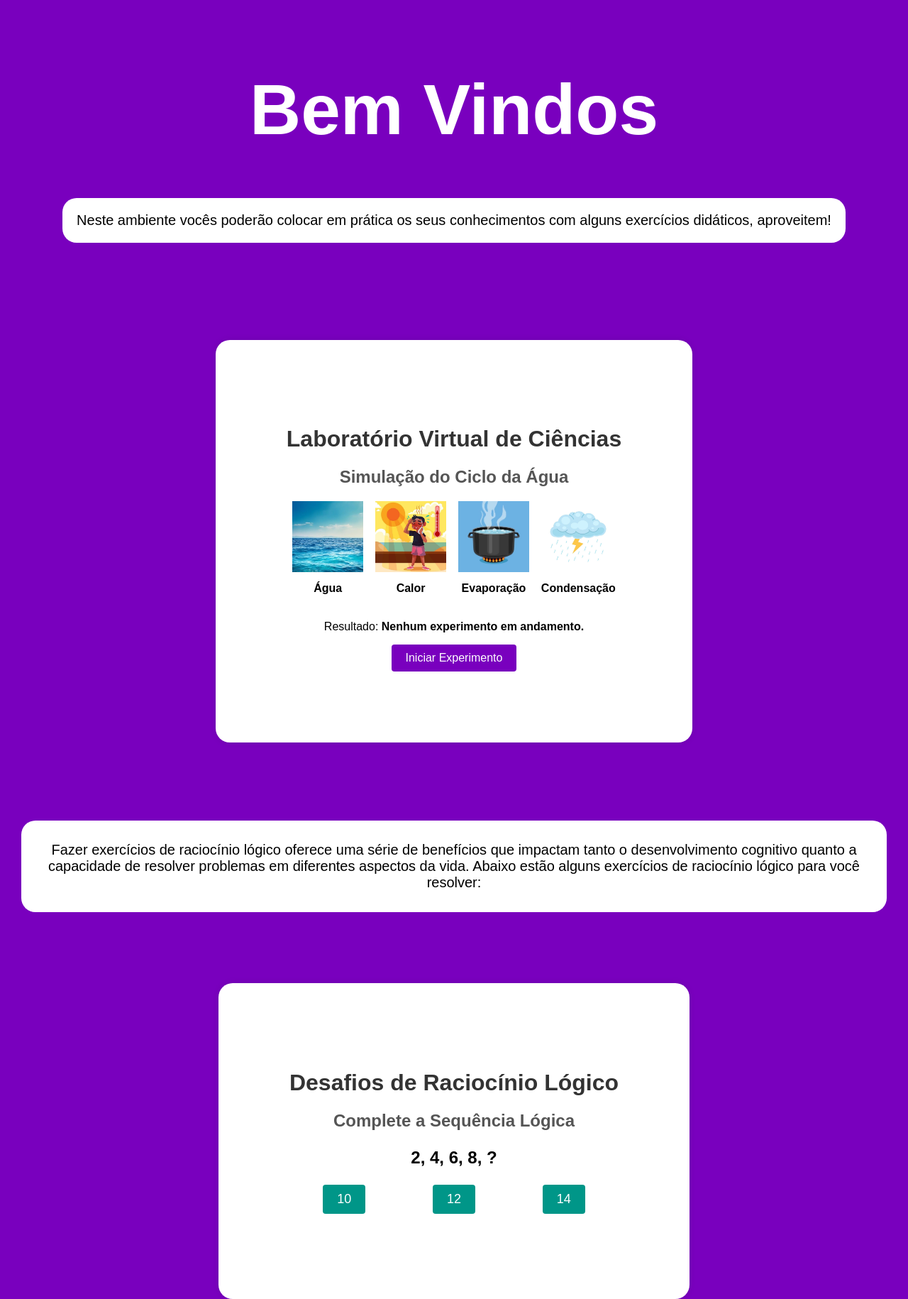
After one commit to LPesposito/ODA, a Django app: page /atividade/lab in a window 1280 px wide. The commit adds this page. Shown: the whole page at 71% size. Run offline with Django 5.2, Linux system fonts and the light colour scheme.

Commit message:
Adicionado a atividade laboratorio virtual "/atividade/lab" e template respectivia

```diff
--- /dev/null
+++ b/ODA/static/lab/script.js
@@ -0,0 +1,75 @@
+function startExperiment() {
+    document.getElementById('water').querySelector('img').style.transform = 'scale(1.2)';
+    document.getElementById('experiment-result').innerText = 'A água aquece e evapora...';
+
+    setTimeout(() => {
+        document.getElementById('heat').querySelector('img').style.transform = 'scale(1.2)';
+        document.getElementById('experiment-result').innerText = 'O calor do sol aquece a água...';
+    }, 4000);
+
+    setTimeout(() => {
+        document.getElementById('evaporation').querySelector('img').style.transform = 'scale(1.2)';
+        document.getElementById('experiment-result').innerText = 'A água evapora e forma nuvens...';
+    }, 8000);
+
+    setTimeout(() => {
+        document.getElementById('condensation').querySelector('img').style.transform = 'scale(1.2)';
+        document.getElementById('experiment-result').innerText = 'A condensação faz chover, completando o ciclo!';
+    }, 12000);
+
+    setTimeout(() => {
+        document.getElementById('experiment-result').innerText = 'Experimento Concluído!';
+        resetImages();
+    }, 16000);
+}
+
+function resetImages() {
+    const elements = document.querySelectorAll('.element img');
+    elements.forEach(element => {
+        element.style.transform = 'scale(1)';
+    });
+}
+
+// Puzzle
+
+let currentPuzzle = 0;
+const puzzles = [
+    { sequence: "2, 4, 6, 8, ?", correctAnswer: 0, options: [10, 12, 14] },
+    { sequence: "3, 6, 9, 12, ?", correctAnswer: 0, options: [15, 18, 21] },
+    { sequence: "5, 10, 15, 20, ?", correctAnswer: 1, options: [20, 25, 30] },
+];
+
+function loadPuzzle() {
+    document.getElementById('sequence').innerText = puzzles[currentPuzzle].sequence;
+    const buttons = document.querySelectorAll('.options button');
+    buttons.forEach((button, index) => {
+        button.innerText = puzzles[currentPuzzle].options[index];
+    });
+    document.getElementById('feedback').innerText = '';
+    document.getElementById('next-puzzle').style.display = 'none';
+}
+
+function checkAnswer(selectedAnswer) {
+    const correctAnswer = puzzles[currentPuzzle].correctAnswer;
+    if (selectedAnswer === correctAnswer) {
+        document.getElementById('feedback').innerText = 'Correto!';
+        document.getElementById('feedback').style.color = '#388e3c';
+        document.getElementById('next-puzzle').style.display = 'block';
+    } else {
+        document.getElementById('feedback').innerText = 'Tente novamente!';
+        document.getElementById('feedback').style.color = '#d32f2f';
+    }
+}
+
+function nextPuzzle() {
+    currentPuzzle++;
+    if (currentPuzzle < puzzles.length) {
+        loadPuzzle();
+    } else {
+        document.getElementById('sequence').innerText = 'Parabéns, você completou todos os desafios!';
+        document.querySelector('.options').style.display = 'none';
+        document.getElementById('next-puzzle').style.display = 'none';
+    }
+}
+
+loadPuzzle();
--- /dev/null
+++ b/ODA/static/lab/styles.css
@@ -0,0 +1,176 @@
+body {
+    font-family: Arial, sans-serif;
+    background-color: #7900be;
+    margin: 0;
+    padding: 0;
+    display: flex;
+    flex-direction: column;
+    justify-content: center;
+    align-items: center;
+    height: auto;
+}
+
+.containerWelcome{
+
+    text-align: center;
+    background-color: #ffffff00;
+    margin: 10px 0px 100px 0px;
+    padding: 20px;
+    border: none;
+    max-width: 1200px;
+
+
+    h1{
+        color: #ffffff;
+        font-size: 100px;
+    }
+
+    h2{
+        color: #000000;
+        font-size: 20px;
+        font-weight: 100;
+        background-color: #ffffff;
+        border-radius: 20px;
+        padding: 20px;
+
+    }
+
+}
+
+.containerLaboratorio {
+    text-align: center;
+    background-color: #fff;
+    margin: 0px 0px 100px 0px;
+    padding: 100px;
+    border-radius: 20px;
+    box-shadow: 0 0 10px rgba(0, 0, 0, 0.1);
+}
+
+h1 {
+    color: #333;
+}
+
+h2 {
+    color: #555;
+}
+
+.experiment {
+    display: flex;
+    justify-content: space-around;
+    margin-top: 20px;
+    margin-bottom: 20px;
+}
+
+.element {
+    text-align: center;
+}
+
+.element img {
+    width: 100px;
+    height: 100px;
+    transition: transform 0.5s;
+}
+
+.element p {
+    margin-top: 10px;
+    font-weight: bold;
+}
+
+button {
+    padding: 10px 20px;
+    font-size: 16px;
+    background-color: #7900be;
+    color: white;
+    border: none;
+    border-radius: 4px;
+    cursor: pointer;
+    transition: background-color 0.3s;
+}
+
+button:hover {
+    background-color: #490570;
+}
+
+#result {
+    margin-top: 20px;
+}
+
+#experiment-result {
+    font-weight: bold;
+}
+
+
+/* Aqui começa o Css do Puzzle */
+
+
+.containerPuzzle {
+    text-align: center;
+    background-color: #fff;
+    padding: 100px;
+    border-radius: 20px;
+    box-shadow: 0 0 10px rgba(0, 0, 0, 0.1);
+}
+
+#puzzle {
+    margin: 20px 0;
+    font-size: 24px;
+    font-weight: bold;
+}
+
+#puzzleDescricao{
+    text-align: center;
+    background-color: #ffffff;
+    max-width: 1200px;
+    margin: 10px 0px 100px 0px;
+    padding: 10px;
+    color: #000000;
+    font-size: 20px;
+    font-weight: 100;
+    Border-radius: 20px;
+}
+
+.options {
+    display: flex;
+    justify-content: space-around;
+    margin: 20px 0;
+}
+
+.options button {
+    padding: 10px 20px;
+    font-size: 18px;
+    background-color: #009688;
+    color: white;
+    border: none;
+    border-radius: 4px;
+    cursor: pointer;
+    transition: background-color 0.3s;
+}
+
+.options button:hover {
+    background-color: #00796b;
+}
+
+#result {
+    margin-top: 20px;
+}
+
+#feedback {
+    font-size: 20px;
+    font-weight: bold;
+}
+
+#next-puzzle {
+    padding: 10px 20px;
+    font-size: 18px;
+    background-color: #00796b;
+    color: white;
+    border: none;
+    border-radius: 4px;
+    cursor: pointer;
+    transition: background-color 0.3s;
+    margin-top: 20px;
+}
+
+#next-puzzle:hover {
+    background-color: #004d40;
+}
--- a/ODA/templates/home.html
+++ b/ODA/templates/home.html
@@ -16,7 +16,7 @@
             <img src={%static "homepage/image/banner-oda.png"%} alt="banner-oda">
             <div class="text-overlay">Seja bem-vindo ao seu <br>
             Objeto Digital<br>de Aprendizagem
-            <button><a href="/cursos.html">Cursos</a></button></div>
+            <button><a href="/atividades">Atividades</a></button></div>
             <div class="clear"></div>
         </div>
     </header>
--- /dev/null
+++ b/ODA/templates/laboratorio.html
@@ -0,0 +1,83 @@
+<!DOCTYPE html>
+<html lang="pt-BR">
+<head>
+    {% load static %}
+    <meta charset="UTF-8">
+    <meta name="viewport" content="width=device-width, initial-scale=1.0">
+    <title>Laboratório Virtual de Ciências</title>
+    <link rel="stylesheet" href="{% static 'lab/styles.css' %}">
+</head>
+<body>
+
+    <div class="containerWelcome">
+
+        <h1>Bem Vindos</h1>
+        <h2>Neste ambiente vocês poderão colocar em prática os seus conhecimentos com alguns exercícios
+            didáticos, aproveitem!</h2>
+
+    </div>
+
+    <div class="containerLaboratorio">
+        <h1>Laboratório Virtual de Ciências</h1>
+        <h2>Simulação do Ciclo da Água</h2>
+
+        <div class="experiment">
+            <div class="element" id="water">
+                <img src="{% static 'lab/water.jpg' %}" alt="Água">
+                <p>Água</p>
+            </div>
+            <div class="element" id="heat">
+                <img src="{% static 'lab/sun.jpg' %}" alt="Calor">
+                <p>Calor</p>
+            </div>
+            <div class="element" id="evaporation">
+                <img src="{% static 'lab/cloud.jpg' %}" alt="Evaporação">
+                <p>Evaporação</p>
+            </div>
+            <div class="element" id="condensation">
+                <img src="{% static 'lab/rain.jpg' %}" alt="Condensação">
+                <p>Condensação</p>
+            </div>
+        </div>
+
+        <div id="result">
+            <p>Resultado: <span id="experiment-result">Nenhum experimento em andamento.</span></p>
+        </div>
+
+        <button onclick="startExperiment()">Iniciar Experimento</button>
+
+    </div>
+
+    <!-- Aqui começa o jogo Puzzle -->
+
+    <div id="puzzleDescricao">
+        <p>Fazer exercícios de raciocínio lógico oferece uma série de benefícios que
+            impactam tanto o desenvolvimento cognitivo quanto a capacidade de resolver
+            problemas em diferentes aspectos da vida. Abaixo estão alguns exercícios de
+            raciocínio lógico para você resolver: </p>
+    </div>
+
+    <div class="containerPuzzle">
+        <h1>Desafios de Raciocínio Lógico</h1>
+        <h2>Complete a Sequência Lógica</h2>
+
+        <div id="puzzle">
+            <p id="sequence">2, 4, 6, 8, ?</p>
+        </div>
+
+        <div class="options">
+            <button onclick="checkAnswer(0)">10</button>
+            <button onclick="checkAnswer(1)">12</button>
+            <button onclick="checkAnswer(2)">14</button>
+        </div>
+
+        <div id="result">
+            <p><span id="feedback"></span></p>
+        </div>
+
+        <button id="next-puzzle" onclick="nextPuzzle()" style="display:none;">Próximo Desafio</button>
+    </div>
+
+    <script src="{% static 'lab/script.js' %}"></script>
+</body>
+</html>
--- a/ODA/urls.py
+++ b/ODA/urls.py
@@ -3,4 +3,5 @@ from ODA import views
 
 urlpatterns = [
     path("", views.home),
+    path("atividade/lab", views.ativ_lab, name="Virtual Lab"),
 ]
--- a/ODA/views/__init__.py
+++ b/ODA/views/__init__.py
@@ -1 +1,2 @@
 from .home import *
+from .atividades import *
--- /dev/null
+++ b/ODA/views/atividades.py
@@ -0,0 +1,9 @@
+from django.shortcuts import render
+
+
+def atividades(request):
+    return render(request, "atividades.html")
+
+
+def ativ_lab(request):
+    return render(request, "laboratorio.html")
```
Also changed, not shown: ODA/static/lab/Laboratorio.html (added, +87 -0 lines), ODA/static/lab/cloud.jpg (added), ODA/static/lab/rain.jpg (added), ODA/static/lab/sun.jpg (added), ODA/static/lab/water.jpg (added), ODA/templates/atividades.html (added).
